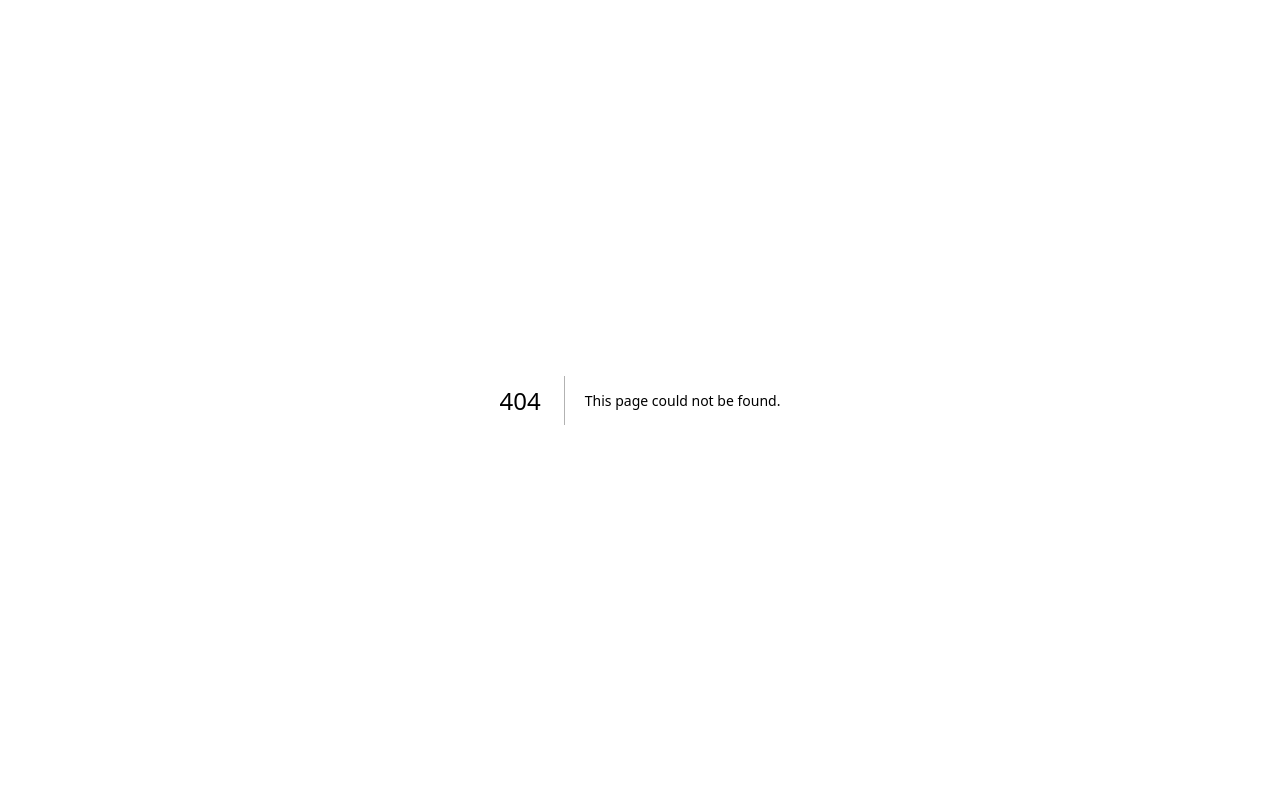
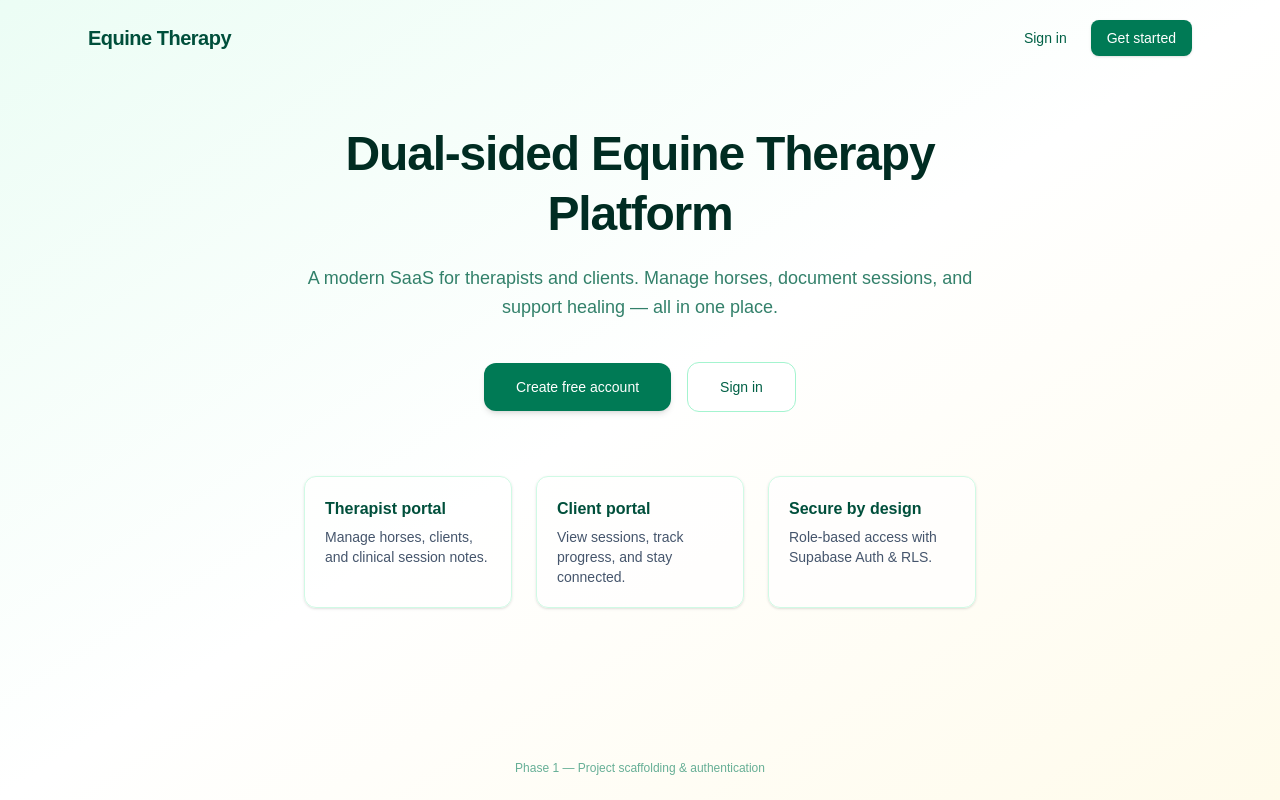
Before and after one commit to Tinytim695/equine-therapy-saas, a Next.js app: page / in a window 1280 px wide. Before the commit this address had no page. Built offline with nearby package versions, Linux system fonts and the light colour scheme; no server answers.

Commit message:
Phase 1: Landing page, login, signup pages + full schema and README

```diff
--- /dev/null
+++ b/app/page.tsx
@@ -0,0 +1,98 @@
+import Link from "next/link";
+import { createClient } from "@/lib/supabase/server";
+import { redirect } from "next/navigation";
+
+export default async function HomePage() {
+  const supabase = await createClient();
+  const {
+    data: { user },
+  } = await supabase.auth.getUser();
+
+  // If already logged in, send them to the correct dashboard
+  if (user) {
+    const { data: profile } = await supabase
+      .from("profiles")
+      .select("role")
+      .eq("id", user.id)
+      .single();
+
+    const role = profile?.role ?? "client";
+    redirect(role === "therapist" ? "/dashboard/pro" : "/dashboard/client");
+  }
+
+  return (
+    <div className="min-h-screen flex flex-col bg-gradient-to-br from-emerald-50 via-white to-amber-50">
+      <header className="px-6 py-5 flex items-center justify-between max-w-6xl mx-auto w-full">
+        <span className="text-xl font-bold text-emerald-900 tracking-tight">
+          Equine Therapy
+        </span>
+        <div className="flex items-center gap-3">
+          <Link
+            href="/login"
+            className="text-sm font-medium text-emerald-800 hover:text-emerald-900 px-3 py-1.5"
+          >
+            Sign in
+          </Link>
+          <Link
+            href="/signup"
+            className="text-sm font-medium bg-emerald-700 hover:bg-emerald-800 text-white rounded-lg px-4 py-2 transition shadow-sm"
+          >
+            Get started
+          </Link>
+        </div>
+      </header>
+
+      <main className="flex-1 flex items-center justify-center px-6 pb-20">
+        <div className="max-w-2xl text-center">
+          <h1 className="text-4xl sm:text-5xl font-bold text-emerald-950 tracking-tight leading-tight">
+            Dual-sided Equine Therapy Platform
+          </h1>
+          <p className="mt-5 text-lg text-emerald-800/80 leading-relaxed">
+            A modern SaaS for therapists and clients. Manage horses, document
+            sessions, and support healing — all in one place.
+          </p>
+
+          <div className="mt-10 flex flex-col sm:flex-row items-center justify-center gap-4">
+            <Link
+              href="/signup"
+              className="w-full sm:w-auto rounded-xl bg-emerald-700 hover:bg-emerald-800 text-white font-medium px-8 py-3.5 text-sm transition shadow-md"
+            >
+              Create free account
+            </Link>
+            <Link
+              href="/login"
+              className="w-full sm:w-auto rounded-xl border border-emerald-200 bg-white hover:bg-emerald-50 text-emerald-800 font-medium px-8 py-3.5 text-sm transition"
+            >
+              Sign in
+            </Link>
+          </div>
+
+          <div className="mt-16 grid grid-cols-1 sm:grid-cols-3 gap-6 text-left">
+            <div className="rounded-xl bg-white/70 border border-emerald-100 p-5 shadow-sm">
+              <h3 className="font-semibold text-emerald-900">Therapist portal</h3>
+              <p className="mt-1.5 text-sm text-slate-600">
+                Manage horses, clients, and clinical session notes.
+              </p>
+            </div>
+            <div className="rounded-xl bg-white/70 border border-emerald-100 p-5 shadow-sm">
+              <h3 className="font-semibold text-emerald-900">Client portal</h3>
+              <p className="mt-1.5 text-sm text-slate-600">
+                View sessions, track progress, and stay connected.
+              </p>
+            </div>
+            <div className="rounded-xl bg-white/70 border border-emerald-100 p-5 shadow-sm">
+              <h3 className="font-semibold text-emerald-900">Secure by design</h3>
+              <p className="mt-1.5 text-sm text-slate-600">
+                Role-based access with Supabase Auth &amp; RLS.
+              </p>
+            </div>
+          </div>
+        </div>
+      </main>
+
+      <footer className="py-6 text-center text-xs text-emerald-700/60">
+        Phase 1 — Project scaffolding &amp; authentication
+      </footer>
+    </div>
+  );
+}
```
